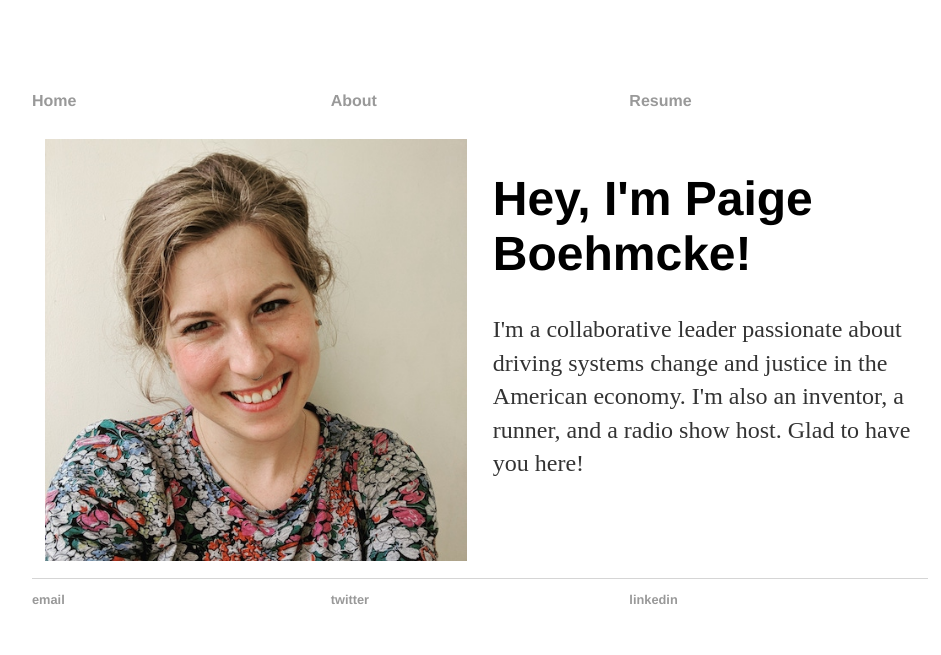
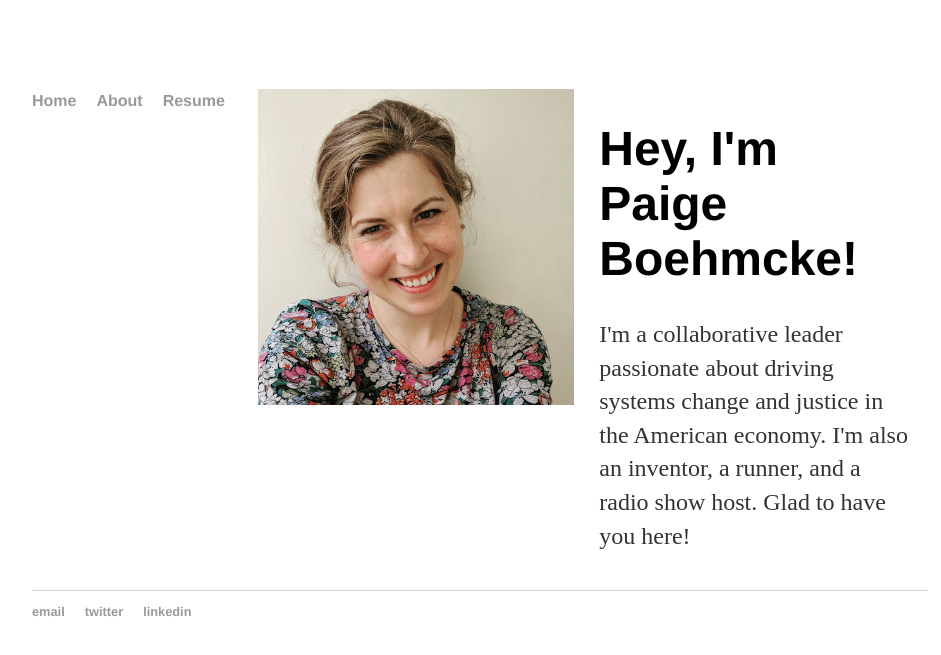
Before and after one commit to paigeboehmcke/paigeboehmcke.github.io, a Jekyll site: the page built from index.html, in a window 1280 px wide. Shown: the top 655 px of the page, without its empty margins (160-1101 px from the left). Built offline with Jekyll 4.4.1, drawn with Linux system fonts in a browser that asks for light colours.

Commit message:
Update main.css

```diff
--- a/css/main.css
+++ b/css/main.css
@@ -11,6 +11,8 @@ nav ul, footer ul {
     font-weight: bold;
     display: flex;
     flex-wrap: nowrap;
+    justify-content: flex-start;
+    float: left;
     align-content: left;
 }
 nav ul li, footer ul li {
```
